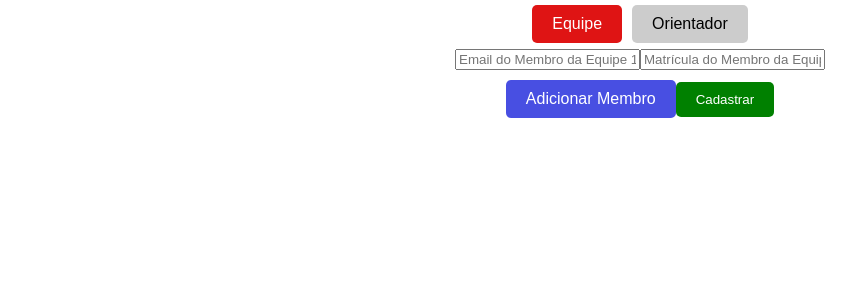
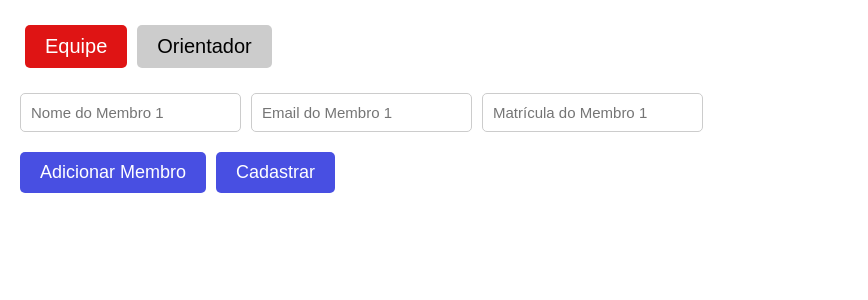
Before and after one commit to S204-Inatel-2024-1/Front_Ctrl-Alt-Defeat, a React (Create React App) app in the folder front_ctrl-alt-defeat/: page / in a window 1280 px wide. Shown: the top 300 px of the page, without its empty margins (0-868 px from the left). Built offline with nearby package versions, Linux system fonts and the light colour scheme.

Commit message:
Subindo correções, alterações e organização do Front

```diff
--- a/front_ctrl-alt-defeat/src/App.css
+++ b/front_ctrl-alt-defeat/src/App.css
@@ -1,33 +1,69 @@
 .login-container {
-  max-width: 800px;
-  margin: 0 auto;
-  text-align: center;
+  text-align: left;
+  justify-content: left;
+  padding: 20px;
 }
 
 .tab-btn {
+  display: flex;
+  margin-bottom: 20px;
+  text-align: left;
+  justify-content: left;
+}
+
+.tab-btn button {
   background-color: #ccc;
   border: none;
   padding: 10px 20px;
   margin: 5px;
   cursor: pointer;
   border-radius: 5px;
-  font-size: 16px;
+  font-size: 20px;
 }
 
-.tab-btn.active {
+.tab-btn button.active {
   background-color: #df1414;
   color: white;
 }
 
-.add-btn {
+.membro-equipe {
+  display: flex;
+  margin-bottom: 10px;
+}
+
+.membro-equipe input {
+  margin-right: 10px;
+  padding: 10px;
+  font-size: 15px;
+  border: 1px solid #ccc;
+  border-radius: 5px;
+  transition: border-color 0.3s;
+  box-sizing: border-box;
+}
+
+.membro-equipe input:focus {
+  border-color: #df1414;
+}
+
+.add-btn,
+.cadastrar-btn {
   background-color: #484fe2;
   color: white;
   border: none;
   padding: 10px 20px;
-  margin-top: 10px;
   cursor: pointer;
   border-radius: 5px;
-  font-size: 16px;
+  font-size: 18px;
+  transition: background-color 0.3s;
+}
+
+.add-btn {
+  margin-top: 10px;
+  margin-right: 10px;
+}
+
+.add-btn:hover {
+  background-color: darkgreen;
 }
 
 .add-btn:disabled {
@@ -35,11 +71,36 @@
   cursor: not-allowed;
 }
 
-.cadastrar-btn {
-  background-color: green;
+.cadastrar-btn:hover {
+  background-color: darkgreen;
+}
+
+.orientador-section input {
+  padding: 10px;
+  font-size: 15px;
+  border: 1px solid #ccc;
+  border-radius: 5px;
+  transition: border-color 0.3s;
+  box-sizing: border-box;
+  margin-bottom: 20px;
+  margin-right: 10px;
+}
+
+.orientador-section input:focus {
+  border-color: #df1414;
+}
+
+.remove-btn button {
+  background-color: #484fe2;
   color: white;
-  padding: 10px 20px;
   border: none;
+  padding: 8px 16px;
+  cursor: pointer;
   border-radius: 5px;
-  cursor: pointer;
+  font-size: 20px;
+  transition: background-color 0.3s;
 }
+
+.remove-btn button:hover {
+  background-color: #ff0000;
+}
--- a/front_ctrl-alt-defeat/src/App.js
+++ b/front_ctrl-alt-defeat/src/App.js
@@ -1,94 +1,131 @@
-import React, { useState, useEffect } from 'react';
-import './App.css'; // Importe o arquivo CSS
+import React, { useState } from "react";
+import "./App.css";
 
 const Login = () => {
-  const [aba, setAba] = useState('equipe');
-  const [equipe, setEquipe] = useState([{ email: '', matricula: '' }]);
-  const [emailOrientador, setEmailOrientador] = useState('');
-  const [senhaOrientador, setSenhaOrientador] = useState('');
+  const [aba, setAba] = useState("equipe");
+  const [equipe, setEquipe] = useState([
+    { nome: "", email: "", matricula: "" },
+  ]);
+  const [nomeOrientador, setNomeOrientador] = useState("");
+  const [emailOrientador, setEmailOrientador] = useState("");
+  const [senhaOrientador, setSenhaOrientador] = useState("");
 
-  useEffect(() => {
-    if (aba === 'equipe' && equipe.length === 0) {
-      setEquipe([{ email: '', matricula: '' }]); // Adiciona um membro por padrão se a aba é "equipe" e não há membros
-    }
-  }, [aba, equipe]);
-
-  const mudarAba = (aba) => {
-    setAba(aba);
+  const mudarAba = (novaAba) => {
+    setAba(novaAba);
   };
 
   const mudarMembro = (indice, campo, valor) => {
-    const novaEquipe = equipe.map((membro, i) => {
-      if (i === indice) {
-        return { ...membro, [campo]: valor };
-      }
-      return membro;
-    });
+    const novaEquipe = equipe.map((membro, i) =>
+      i === indice ? { ...membro, [campo]: valor } : membro
+    );
     setEquipe(novaEquipe);
   };
 
   const adicionarMembro = () => {
     if (equipe.length < 4) {
-      setEquipe([...equipe, { email: '', matricula: '' }]);
+      setEquipe([...equipe, { nome: "", email: "", matricula: "" }]);
     }
   };
 
   const removerMembro = (indice) => {
-    const novaEquipe = [...equipe];
-    novaEquipe.splice(indice, 1);
+    const novaEquipe = equipe.filter((_, i) => i !== indice);
     setEquipe(novaEquipe);
   };
 
-  const validarMatricula = (valor) => {
-    return /^\d*$/.test(valor); // Verifica se a matrícula contém apenas números inteiros
-  };
+  const validarMatricula = (valor) => /^\d*$/.test(valor);
+
+  const validarEmail = (valor) => /^[^\s@]+@[^\s@]+\.[^\s@]+$/.test(valor);
+
+  const validarSenha = (valor) => valor.length >= 6;
 
   const cadastrarEquipe = () => {
-    console.log('Dados dos membros da equipe:');
+    console.log("Dados dos Membros da Equipe: ");
     console.log(equipe);
   };
 
   const cadastrarOrientador = () => {
-    console.log('Dados do orientador:');
-    console.log('Email: ', emailOrientador);
-    console.log('Senha: ', senhaOrientador);
+    if (validarEmail(emailOrientador) && validarSenha(senhaOrientador)) {
+      console.log("Dados do orientador: ");
+      console.log("Nome: ", nomeOrientador);
+      console.log("Email: ", emailOrientador);
+      console.log("Senha: ", senhaOrientador);
+    } else {
+      console.log("Email ou Senha Inválidos!");
+    }
   };
 
   return (
-    <div className="login-container"> {/* Adicione a classe CSS ao container */}
-      <button className={`tab-btn ${aba === 'equipe' ? 'active' : ''}`} onClick={() => mudarAba('equipe')}>Equipe</button>
-      <button className={`tab-btn ${aba === 'orientador' ? 'active' : ''}`} onClick={() => mudarAba('orientador')}>Orientador</button>
-      {aba === 'equipe' && (
-        <div>
+    <div className="login-container">
+      <div className="tab-btn">
+        <button
+          className={aba === "equipe" ? "active" : ""}
+          onClick={() => mudarAba("equipe")}
+        >
+          Equipe
+        </button>
+        <button
+          className={aba === "orientador" ? "active" : ""}
+          onClick={() => mudarAba("orientador")}
+        >
+          Orientador
+        </button>
+      </div>
+      {aba === "equipe" && (
+        <div className={`equipe-section ${aba === "equipe" ? "active" : ""}`}>
           {equipe.map((membro, indice) => (
             <div key={indice} className="membro-equipe">
               <input
                 type="text"
-                placeholder={`Email do Membro da Equipe ${indice + 1}`}
+                placeholder={`Nome do Membro ${indice + 1}`}
+                value={membro.nome}
+                onChange={(e) => mudarMembro(indice, "nome", e.target.value)}
+              />
+              <input
+                type="email"
+                placeholder={`Email do Membro ${indice + 1}`}
                 value={membro.email}
+                onChange={(e) => mudarMembro(indice, "email", e.target.value)}
+              />
+              <input
+                type="password"
+                placeholder={`Matrícula do Membro ${indice + 1}`}
+                value={membro.matricula}
                 onChange={(e) =>
-                  mudarMembro(indice, 'email', e.target.value)
+                  validarMatricula(e.target.value) &&
+                  mudarMembro(indice, "matricula", e.target.value)
                 }
               />
-              <input
-                type="text"
-                placeholder={`Matrícula do Membro da Equipe ${indice + 1}`}
-                value={membro.matricula}
-                onChange={(e) =>
-                  validarMatricula(e.target.value) && mudarMembro(indice, 'matricula', e.target.value)
-                }
-              />
-              {indice > 0 && (
-                <button onClick={() => removerMembro(indice)}>Remover</button>
-              )}
+              <div className="remove-btn">
+                {indice > 0 && (
+                  <button onClick={() => removerMembro(indice)}>Remover</button>
+                )}
+              </div>
             </div>
           ))}
-          <button className="add-btn" onClick={adicionarMembro} disabled={equipe.length === 4}>Adicionar Membro</button>
-          <button className="cadastrar-btn" onClick={cadastrarEquipe}>Cadastrar</button>
+          <button
+            className="add-btn"
+            onClick={adicionarMembro}
+            disabled={equipe.length === 4}
+          >
+            Adicionar Membro
+          </button>
+          <button className="cadastrar-btn" onClick={cadastrarEquipe}>
+            Cadastrar
+          </button>
         </div>
       )}
-      {aba === 'orientador' && (
-        <div>
+      {aba === "orientador" && (
+        <div
+          className={`orientador-section ${
+            aba === "orientador" ? "active" : ""
+          }`}
+        >
+          <input
+            type="text"
+            placeholder="Nome"
+            value={nomeOrientador}
+            onChange={(e) => setNomeOrientador(e.target.value)}
+          />
           <input
             type="email"
             placeholder="Email"
@@ -101,8 +138,12 @@ const Login = () => {
             value={senhaOrientador}
             onChange={(e) => setSenhaOrientador(e.target.value)}
           />
-          <button className="cadastrar-btn" onClick={cadastrarOrientador}>Cadastrar</button>
         </div>
+      )}
+      {aba === "orientador" && (
+        <button className="cadastrar-btn" onClick={cadastrarOrientador}>
+          Cadastrar
+        </button>
       )}
     </div>
   );
```
